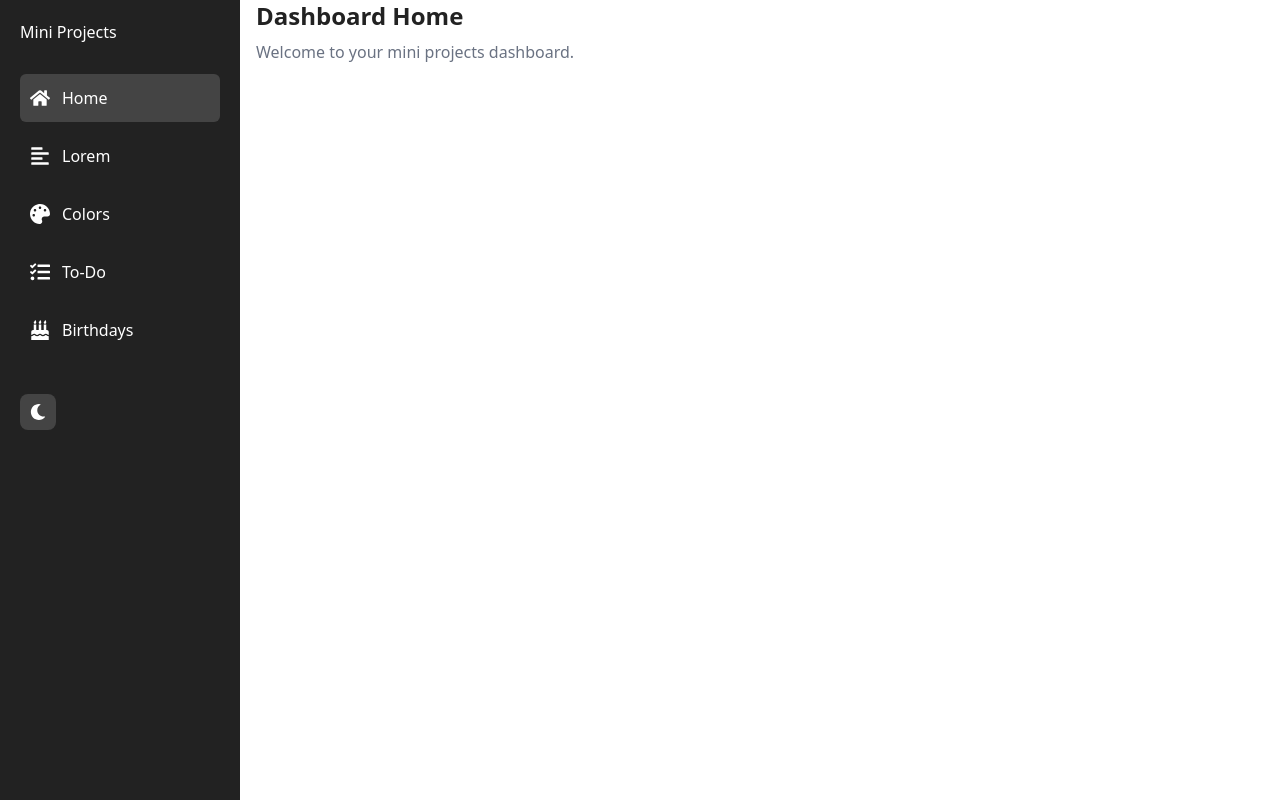
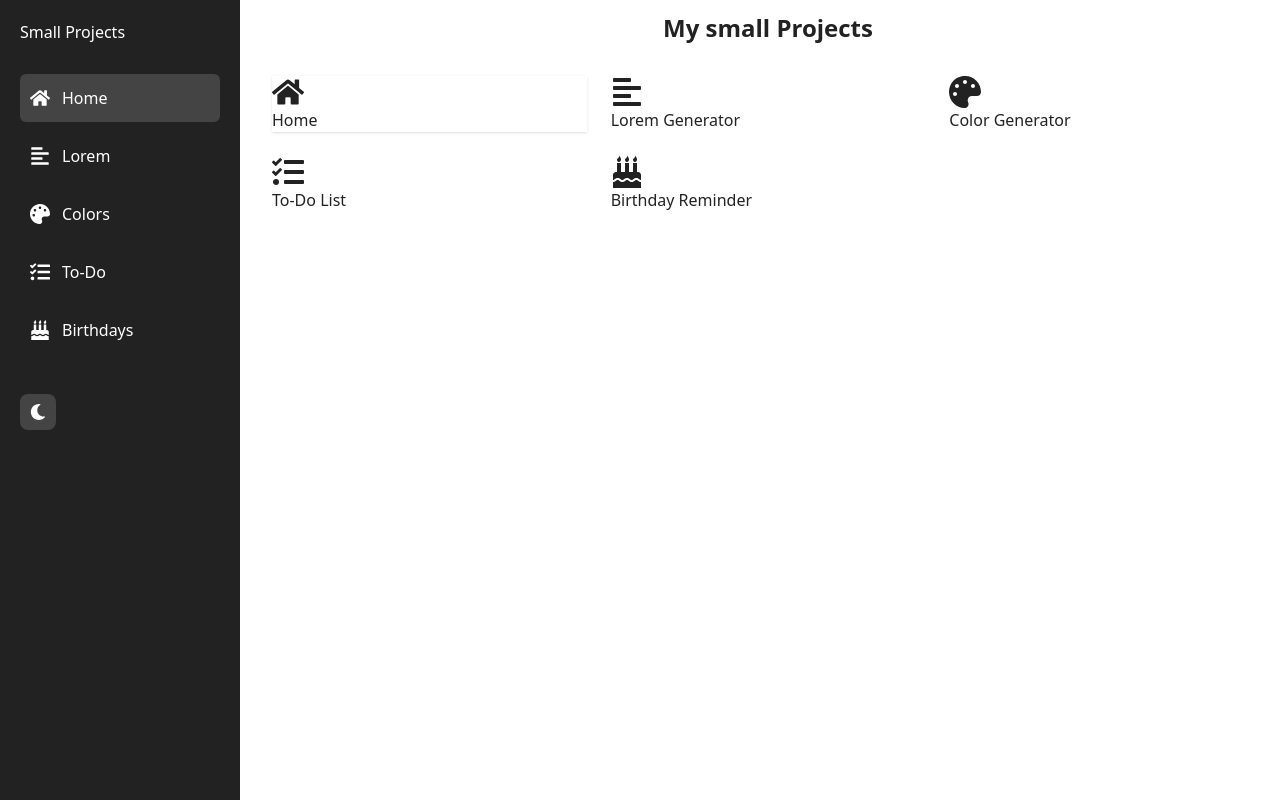
Before and after one commit to OshaqNaimat/Small-projects, a React (Vite) app in the folder mini/: page / in a window 1280 px wide. Built offline with nearby package versions, Linux system fonts and the light colour scheme.

Commit message:
home page

```diff
--- a/mini/src/components/Sidebar.jsx
+++ b/mini/src/components/Sidebar.jsx
@@ -24,7 +24,7 @@ export default function Sidebar() {
     <>
       {/* Desktop + Tablet Sidebar */}
       <aside className="sidebar">
-        <h2 className="logo">Mini Projects</h2>
+        <h2 className="logo">Small Projects</h2>
 
         <nav>
           {links.map((link) => (
--- a/mini/src/pages/Home.jsx
+++ b/mini/src/pages/Home.jsx
@@ -1,10 +1,42 @@
+import {
+  FaAlignLeft,
+  FaBirthdayCake,
+  FaHome,
+  FaPalette,
+  FaTasks,
+} from "react-icons/fa";
+import { Link } from "react-router-dom";
+
 export default function Home() {
   return (
-    <div>
-      <h1 className="text-2xl font-semibold">Dashboard Home</h1>
-      <p className="mt-2 text-gray-500">
-        Welcome to your mini projects dashboard.
-      </p>
-    </div>
+    <>
+      <h2 className="text-center font-semibold text-2xl my-3">
+        My small Projects
+      </h2>
+      <div className="grid grid-cols-1 sm:grid-cols-2 lg:grid-cols-3 gap-6 mt-8 px-4">
+        <div className="container shadow">
+          <Link to="/" className="project-card">
+            <FaHome size={32} />
+            <p>Home</p>
+          </Link>
+        </div>
+        <Link to="/lorem-generator" className="project-card">
+          <FaAlignLeft size={32} />
+          <p>Lorem Generator</p>
+        </Link>
+        <Link to="/color-generator" className="project-card">
+          <FaPalette size={32} />
+          <p>Color Generator</p>
+        </Link>
+        <Link to="/todo-list" className="project-card">
+          <FaTasks size={32} />
+          <p>To-Do List</p>
+        </Link>
+        <Link to="/birthday-reminder" className="project-card">
+          <FaBirthdayCake size={32} />
+          <p>Birthday Reminder</p>
+        </Link>
+      </div>
+    </>
   );
 }
```
